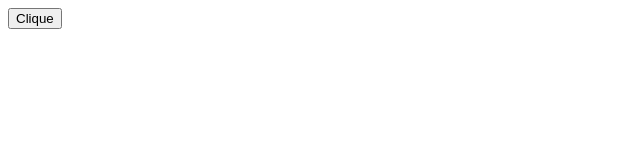
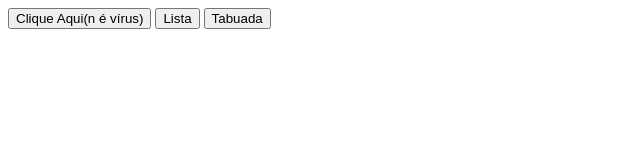
Before and after one commit to VGsunbae/primeirof_3t-1, a plain HTML site: page index.html in a window 1280 px wide. Shown: the whole page, without its empty margins (0-640 px from the left). Drawn offline with Linux system fonts and the light colour scheme.

Commit message:
Update index.html

```diff
--- a/index.html
+++ b/index.html
@@ -4,10 +4,14 @@
     <meta charset="UTF-8">
     <meta http-equiv="X-UA-Compatible" content="IE=edge">
     <meta name="viewport" content="width=device-width, initial-scale=1.0">
-    <title>Primeiro F</title>
+    <title>1° F</title>
     <script src="estudo.js"></script>
 </head>
 <body>
-    <button onclick="escreva()">Clique</button>
+    <button onclick="escreva()">Clique Aqui(n é vírus)</button>
+
+    <button onclick="mostra()">Lista</button>
+
+    <button onclick="mostraTabuada()">Tabuada</button>
 </body>
 </html>
```
